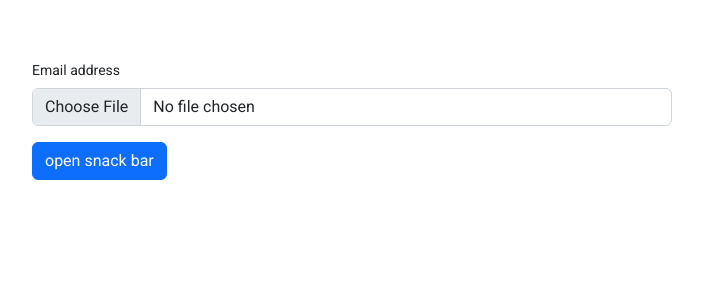
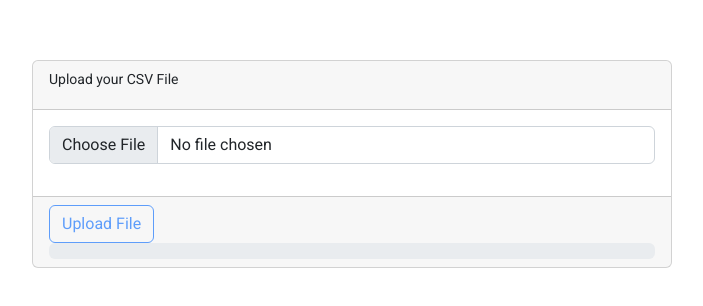
Before and after one commit to jonathanj101/easily-exprenses-tracker, an Angular app in the folder client/: page / in a window 1280 px wide. Shown: the part 440-746 px from the top of the page, without its empty margins (288-991 px from the left). Built offline with nearby package versions, Linux system fonts and the light colour scheme.

Commit message:
implemented progress bar

```diff
--- a/client/src/app/views/upload-csv/upload-csv.component.html
+++ b/client/src/app/views/upload-csv/upload-csv.component.html
@@ -1,16 +1,34 @@
 <div class="upload-div">
 
-    <form>
-        <div class="mb-3">
-            <label for="exampleInputEmail1" class="form-label">Email address</label>
-            <input type="file" class="form-control" id="exampleInputEmail1"
-                aria-describedby="emailHelp">
+    <div class="card">
+        <div class="card-header">
+            <p class="card-header-title">
+                Upload your CSV File
+            </p>
         </div>
-        <div class="mb-3">
-            <button type="button" class="btn btn-primary"
-                (click)="openSnackBar('testing','Success')">
-                open snack bar
-            </button>
+
+        <div class="card-body">
+            <div class="form-row mb-3">
+                <div class="form-row">
+                    <input type="file" class="form-control" id="upload-csv-input" accept=".csv"
+                        aria-describedby="upload csv file button" (change)="onChange($event)" />
+                </div>
+            </div>
         </div>
-    </form>
+
+        <div class="card-footer hanlders-btns-div">
+            <div class="upload-file-div">
+                <button type="button" class="btn btn-outline-primary"
+                    [disabled]="!(isFileImported)">
+                    Upload File
+                </button>
+            </div>
+            <div class="progress" [ngClass]="showProgress">
+                <div class="progress-bar" [ngClass]="progress" role="progressbar" aria-valuenow="25"
+                    aria-valuemin="0" aria-valuemax="100"></div>
+            </div>
+
+        </div>
+    </div>
+
 </div>
```
